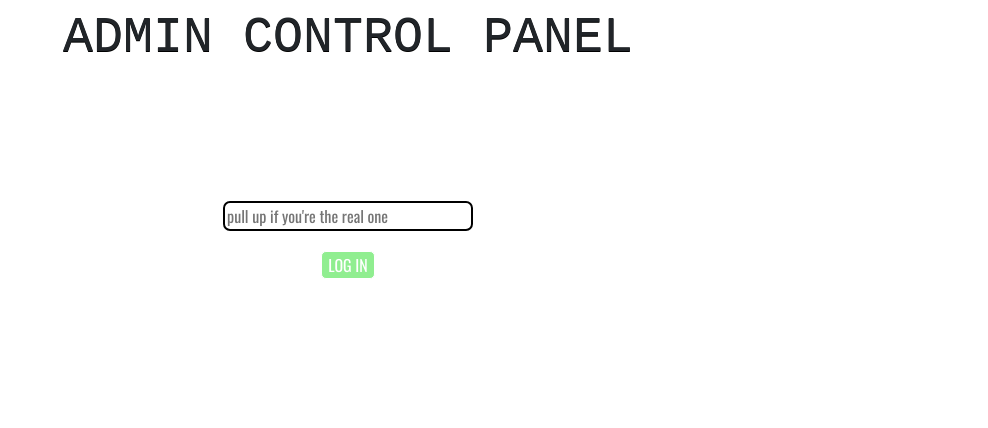
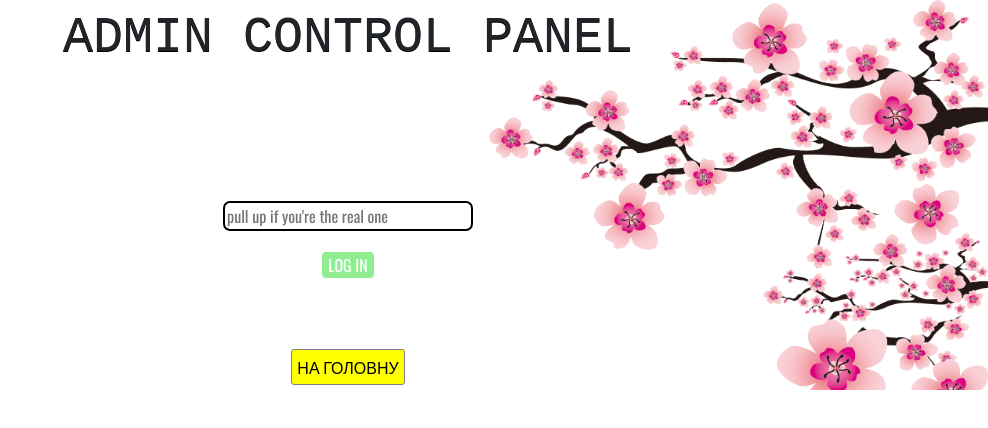
Before and after one commit to bogachukmax/InternetShop, an Angular app: page /admin in a window 1280 px wide. Shown: the top 428 px of the page, without its empty margins (292-1280 px from the left). Built offline with nearby package versions, Linux system fonts and the light colour scheme.

Commit message:
add/ changes on /admin

```diff
--- a/src/app/admin/admin-dashboard/admin-dashboard.component.scss
+++ b/src/app/admin/admin-dashboard/admin-dashboard.component.scss
@@ -5,7 +5,7 @@
 
     .forms{
         width: 300px;
-        height: 400px;
+        height: 550px;
         display: flex;
         flex-direction: column;
         align-items: center;
@@ -81,7 +81,7 @@
         box-shadow: 0px 0px 1px green;
         border-radius: 7px;
         width: 300px;
-        height: 400px;
+        height: 550px;
         overflow: auto;
 
         .totalP{
--- a/src/app/admin/admin-dashboard/admin-dashboard.component.ts
+++ b/src/app/admin/admin-dashboard/admin-dashboard.component.ts
@@ -36,10 +36,10 @@ export class AdminDashboardComponent {
 
   myForm = new FormGroup({
     name: new FormControl('', [
-      Validators.required, val(/^[а-яА-Яa-zA-Z ]+$/, 'letters & spaces')
+      Validators.required, val(/^[а-яА-Яa-zA-Zіїє ]+$/, 'letters & spaces')
     ]),
     description: new FormControl('', [
-      Validators.required, val(/^[а-яА-Яa-zA-Z0-9 ]+$/, 'letters, numbers & spaces')
+      Validators.required, val(/^[а-яА-Яa-zA-Z0-9іїє ]+$/, 'letters, numbers & spaces')
     ]),
     img: new FormControl('', {
       validators: [Validators.required],
@@ -70,6 +70,9 @@ export class AdminDashboardComponent {
   }
 
   ngOnInit(){
+    this.goods.saveToLocalStorage('goodList', this.goods.goodList);
+    // this.products = this.goods.goodList
+    // console.log(this.products);
     this.products = this.goods.loadFromLocalStorage('goodList') || [];
   }
 
@@ -93,6 +96,7 @@ export class AdminDashboardComponent {
       this.products.push(newItem)
       this.myForm.reset()
       this.goods.saveToLocalStorage('goodList', this.goods.goodList);
+      this.symbolsLeft = 500 //!
     }
 
   }
--- a/src/app/admin/admin.component.html
+++ b/src/app/admin/admin.component.html
@@ -1,5 +1,6 @@
 <link href="https://cdn.jsdelivr.net/npm/bootstrap@5.0.2/dist/css/bootstrap.min.css" rel="stylesheet" integrity="sha384-EVSTQN3/azprG1Anm3QDgpJLIm9Nao0Yz1ztcQTwFspd3yD65VohhpuuCOmLASjC" crossorigin="anonymous">
 
+<div class="forBody">
     <div class="container-fluid">
         <div class="container header">
             <p>ADMIN CONTROL PANEL</p>
@@ -18,4 +19,17 @@
 
     <app-admin-dashboard *ngIf="valid"></app-admin-dashboard>
 
+    <div class="container-fluid">
+        <div class="container backToMain">
+            <button class="backToMainBtn" routerLink="/">НА ГОЛОВНУ</button>
+        </div>
+    </div>
+
+
+
+    <div class="forBgImg">
+        <img src="/sakura.png" alt="#">
+    </div>
+</div>
+
 <router-outlet></router-outlet>
--- a/src/app/admin/admin.component.scss
+++ b/src/app/admin/admin.component.scss
@@ -1,3 +1,7 @@
+.forBody{
+    // background-image: url(../../../public/sakura.png);
+    position: relative;
+    overflow: hidden;
     .header{
         display: flex;
         justify-content: center;
@@ -41,3 +45,35 @@
             }
         }
     }
+
+    .backToMain{
+        display: flex;
+        justify-content: center;
+        margin-top: 70px;
+        margin-bottom: 5px;
+
+        .backToMainBtn{
+            border: 1px solid gray;
+            border-radius: 3px;
+            background-color: yellow;
+            padding: 5px;
+            transition: all 0.1s linear;
+            &:hover{
+                color: darkolivegreen;
+                transform: scale(105%);
+            }
+        }
+    }
+
+    .forBgImg{
+        position: absolute;
+        right: -1px;
+        top: 0;
+        // bottom: -200px;
+
+        img{
+            width: 500px;
+            height: 430px;
+        }
+    }
+}
--- a/src/app/admin/admin.component.ts
+++ b/src/app/admin/admin.component.ts
@@ -1,13 +1,13 @@
 import { Component } from '@angular/core';
 import { FormControl, ReactiveFormsModule, Validators } from '@angular/forms';
-import { RouterOutlet } from '@angular/router';
+import { RouterLink, RouterOutlet } from '@angular/router';
 import { AdminDashboardComponent } from './admin-dashboard/admin-dashboard.component';
 import { NgIf } from '@angular/common';
 
 @Component({
   selector: 'app-admin',
   standalone: true,
-  imports: [RouterOutlet, NgIf, ReactiveFormsModule, AdminDashboardComponent],
+  imports: [RouterOutlet, RouterLink, NgIf, ReactiveFormsModule, AdminDashboardComponent],
   templateUrl: './admin.component.html',
   styleUrl: './admin.component.scss'
 })
```
Also changed, not shown: public/sakura.png (added). Lines whose indentation alone changed are shown as unchanged.
